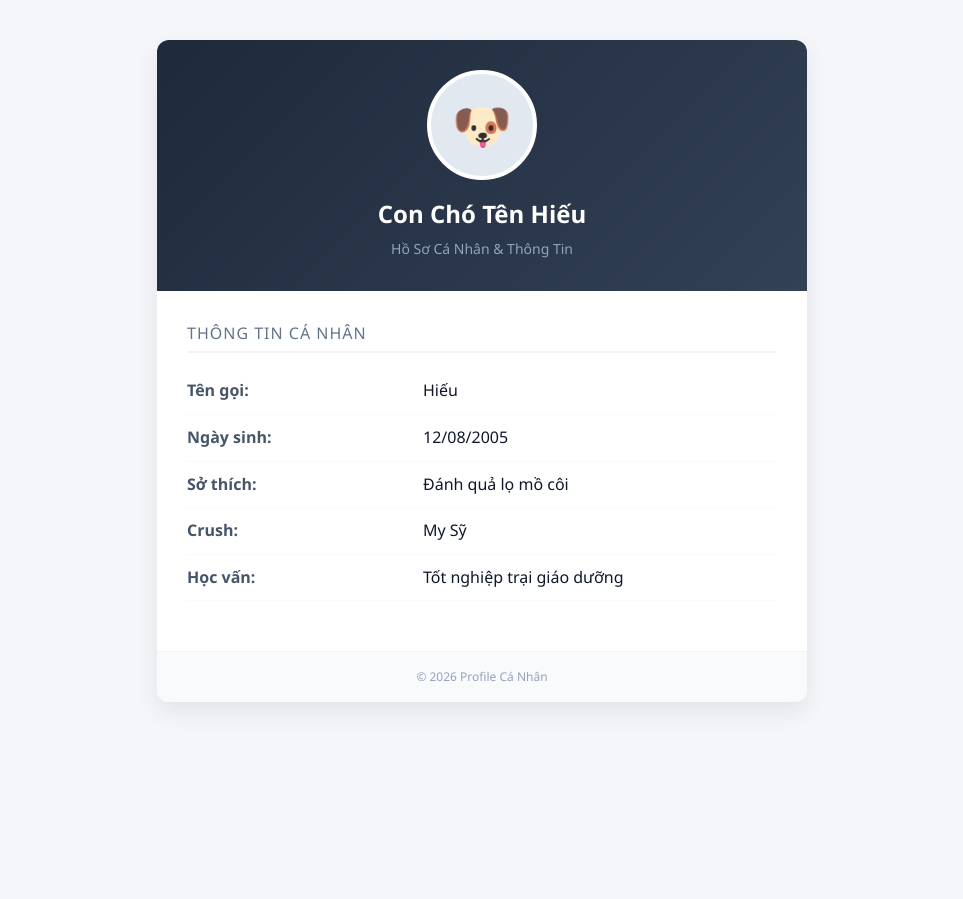
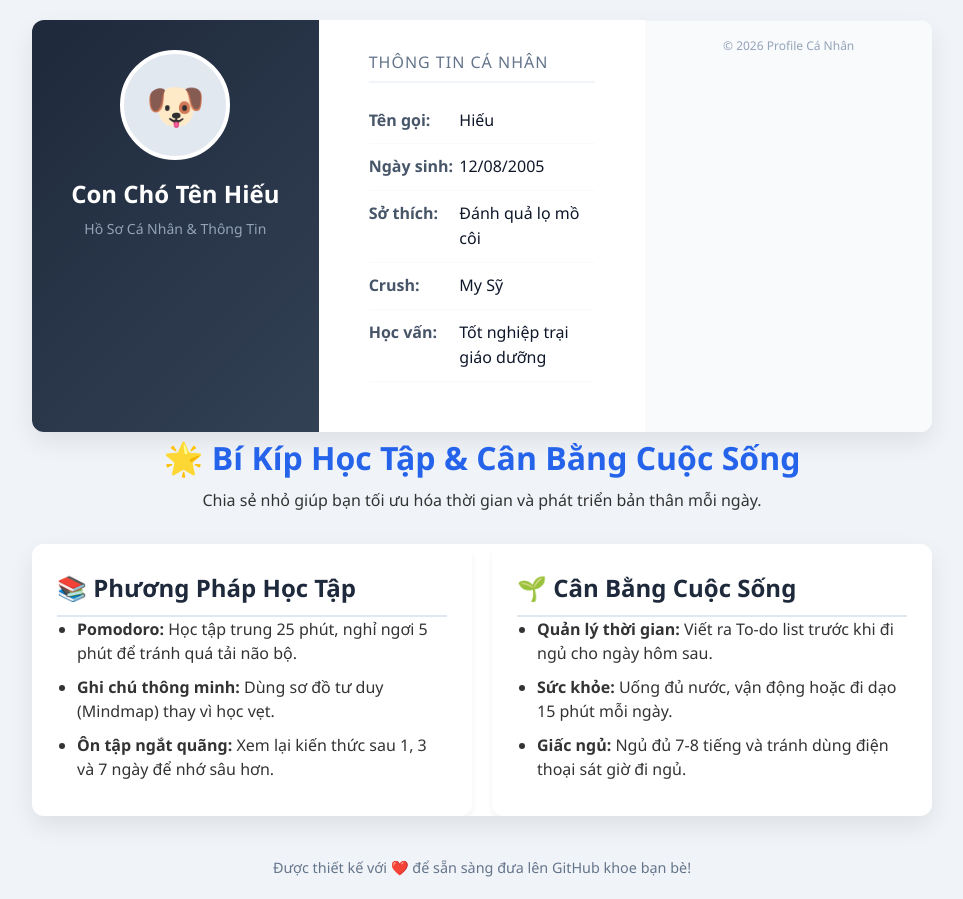
Before and after one commit to phamtuanquynh/con-cho-ten-hieu, a plain HTML site: page index.html in a window 1280 px wide. Shown: the whole page, without its empty margins (158-1121 px from the left). Before the commit the page ends 800 px from the top, so only its background shows below. Drawn offline with Linux system fonts and the light colour scheme.

Commit message:
Them tai lieu cho tap code moi cua toi

```diff
--- a/index.html
+++ b/index.html
@@ -132,3 +132,54 @@
     </div>
 </body>
 </html>
+<!DOCTYPE html>
+<html lang="vi">
+<head>
+    <meta charset="UTF-8">
+    <meta name="viewport" content="width=device-width, initial-scale=1.0">
+    <title>Cẩm Nang Học Tập & Cuộc Sống</title>
+    <style>
+        body { font-family: 'Segoe UI', Tahoma, Geneva, Verdana, sans-serif; background: #f0f4f8; color: #333; margin: 0; padding: 20px; display: flex; flex-direction: column; align-items: center; }
+        header { text-align: center; margin-bottom: 30px; }
+        header h1 { color: #2563eb; margin-bottom: 5px; }
+        .container { display: grid; grid-template-columns: repeat(auto-fit, minmax(280px, 1fr)); gap: 20px; width: 100%; max-width: 900px; }
+        .card { background: #ffffff; padding: 25px; border-radius: 12px; box-shadow: 0 4px 6px rgba(0,0,0,0.05); }
+        .card h2 { color: #1e293b; border-bottom: 2px solid #e2e8f0; padding-bottom: 8px; margin-top: 0; }
+        ul { padding-left: 20px; }
+        li { margin-bottom: 10px; line-height: 1.5; }
+        footer { margin-top: 40px; color: #64748b; font-size: 0.9rem; text-align: center; }
+    </style>
+</head>
+<body>
+
+    <header>
+        <h1>🌟 Bí Kíp Học Tập & Cân Bằng Cuộc Sống</h1>
+        <p>Chia sẻ nhỏ giúp bạn tối ưu hóa thời gian và phát triển bản thân mỗi ngày.</p>
+    </header>
+
+    <div class="container">
+        <div class="card">
+            <h2>📚 Phương Pháp Học Tập</h2>
+            <ul>
+                <li><strong>Pomodoro:</strong> Học tập trung 25 phút, nghỉ ngơi 5 phút để tránh quá tải não bộ.</li>
+                <li><strong>Ghi chú thông minh:</strong> Dùng sơ đồ tư duy (Mindmap) thay vì học vẹt.</li>
+                <li><strong>Ôn tập ngắt quãng:</strong> Xem lại kiến thức sau 1, 3 và 7 ngày để nhớ sâu hơn.</li>
+            </ul>
+        </div>
+
+        <div class="card">
+            <h2>🌱 Cân Bằng Cuộc Sống</h2>
+            <ul>
+                <li><strong>Quản lý thời gian:</strong> Viết ra To-do list trước khi đi ngủ cho ngày hôm sau.</li>
+                <li><strong>Sức khỏe:</strong> Uống đủ nước, vận động hoặc đi dạo 15 phút mỗi ngày.</li>
+                <li><strong>Giấc ngủ:</strong> Ngủ đủ 7-8 tiếng và tránh dùng điện thoại sát giờ đi ngủ.</li>
+            </ul>
+        </div>
+    </div>
+
+    <footer>
+        <p>Được thiết kế với ❤️ để sẵn sàng đưa lên GitHub khoe bạn bè!</p>
+    </footer>
+
+</body>
+</html>
```
